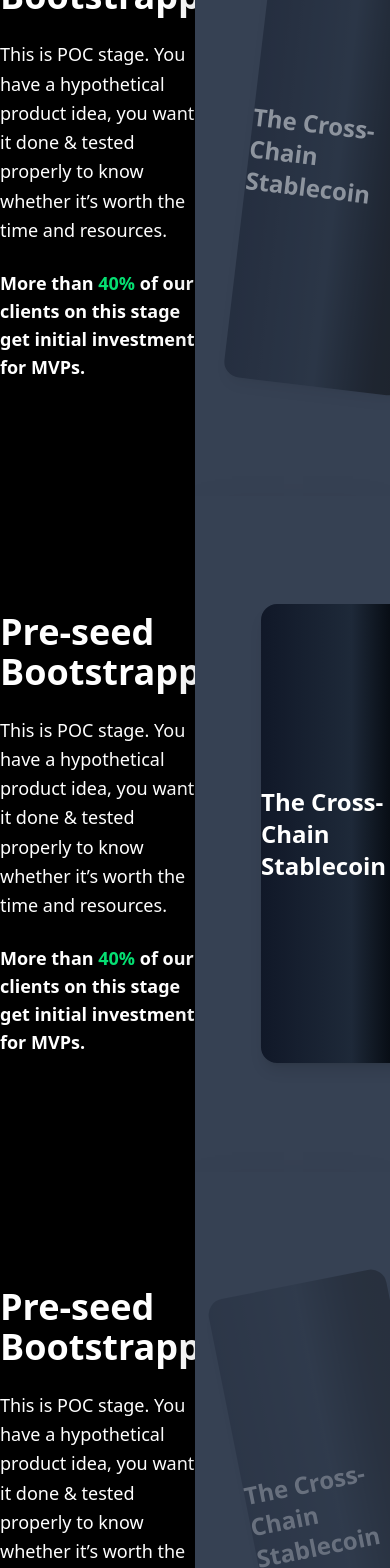
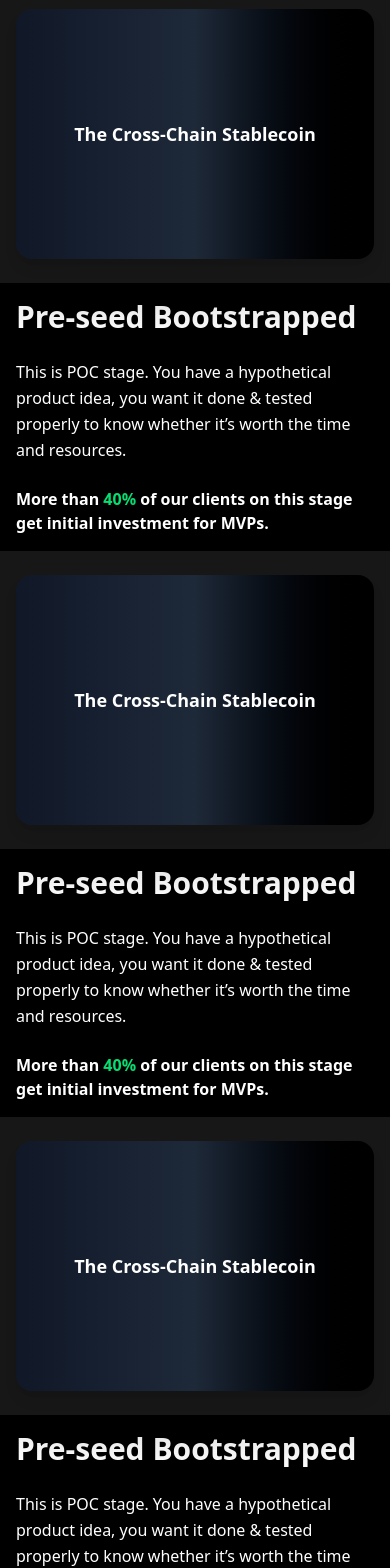
Before and after one commit to kanji2001/Scroll-project-react, a React (Vite) app: page / in a window 390 px wide. Shown: the part 432-2000 px from the top of the page. Built offline with nearby package versions, Linux system fonts and the light colour scheme.

Commit message:
update-animation-scroll

```diff
--- a/src/App.jsx
+++ b/src/App.jsx
@@ -1,14 +1,13 @@
 import React from 'react'
 import './App.css'
 import Rotation from './Components/Rotation'
-// import Ui from './Components/Ui'
 
 function App() {
 
   return (
     <>
       <Rotation/>
-      {/* <Ui/> */}
+
     </>
   )
 }
--- a/src/Components/Rotation.jsx
+++ b/src/Components/Rotation.jsx
@@ -1,5 +1,5 @@
-import React, { useRef } from "react";
-import { motion, useScroll, useSpring, useTransform } from "framer-motion";
+import React, { useEffect, useRef, useState } from "react";
+import { motion, useScroll, useTransform } from "framer-motion";
 
 const Rotation = () => {
   const containerRef = useRef(null);
@@ -7,103 +7,132 @@ const Rotation = () => {
   const div2Ref = useRef(null);
   const div3Ref = useRef(null);
 
+  const [isMobile, setIsMobile] = useState(window.innerWidth <= 765);
+
+  useEffect(() => {
+    const handleResize = () => {
+      setIsMobile(window.innerWidth <= 765);
+    };
+
+    window.addEventListener("resize", handleResize);
+    return () => {
+      window.removeEventListener("resize", handleResize);
+    };
+  }, []);
+
   const { scrollYProgress: scrollDiv1 } = useScroll({
     target: div1Ref,
-    offset: ["start end", "center center", "end start"]
-  })
+    offset: ["start end", "center center", "end start"],
+  });
 
   const { scrollYProgress: scrollDiv2 } = useScroll({
     target: div2Ref,
-    offset: ["start end", "center center", "end start"]
-  })
+    offset: ["start end", "center center", "end start"],
+  });
 
   const { scrollYProgress: scrollDiv3 } = useScroll({
     target: div3Ref,
-    offset: ["start end", "center center", "end start"]
-  })
+    offset: ["start end", "center center", "end start"],
+  });
 
-  const rotateDiv1 = useTransform(scrollDiv1, [0, 0.5, 1], [-15, 0, 15])
-  const rotateDiv2 = useTransform(scrollDiv2, [0, 0.5, 1], [-20, 0, 20])
-  const rotateDiv3 = useTransform(scrollDiv3, [0, 0.5, 1], [-25, 0, 25])
+  const rotateDiv1 = useTransform(
+    scrollDiv1,
+    [0, 0.5, 1],
+    isMobile ? [0, 0, 0] : [-15, 0, 15]
+  );
+  const rotateDiv2 = useTransform(
+    scrollDiv2,
+    [0, 0.5, 1],
+    isMobile ? [0, 0, 0] : [-20, 0, 20]
+  );
+  const rotateDiv3 = useTransform(
+    scrollDiv3,
+    [0, 0.5, 1],
+    isMobile ? [0, 0, 0] : [-25, 0, 0]
+  );
 
-  const opacityDiv1 = useTransform(scrollDiv1, [0, 0.5, 0.9], [0, 1, 0])
-  const opacityDiv2 = useTransform(scrollDiv2, [0.2, 0.5, 0.9], [0, 1, 0])
-  const opacityDiv3 = useTransform(scrollDiv3, [0.2, 0.5, 0.9], [0, 1, 1])
-
-
+  const opacityDiv1 = useTransform(
+    scrollDiv1,
+    [0, 0.5, 0.9],
+    isMobile ? [1, 1, 1] : [0, 1, 0]
+  );
+  const opacityDiv2 = useTransform(
+    scrollDiv2,
+    [0.2, 0.5, 0.9],
+    isMobile ? [1, 1, 1] : [0, 1, 0]
+  );
+  const opacityDiv3 = useTransform(
+    scrollDiv3,
+    [0.2, 0.5, 0.9],
+    isMobile ? [1, 1, 1] : [0, 1, 1]
+  );
 
   return (
     <motion.div
       ref={containerRef}
-      className="w-screen h-[300vh] flex flex-col items-center justify-center bg-black overflow-hidden no-scrollbar"
+      className="w-screen h-[300vh] flex flex-col items-center justify-center bg-black overflow-hidden no-scrollbar px-0"
     >
-      <motion.div className="grid grid-cols-12  w-full px-0">
-        {/* Pre-seed Bootstrapped Section */}
-        <div className="col-span-6 h-[80vh] flex flex-col justify-center items-start text-white space-y-6">
-          <h2 className="text-4xl font-bold">Pre-seed Bootstrapped</h2>
-          <p className="text-lg leading-relaxed">
+      <motion.div className="grid grid-cols-1 md:grid-cols-12 w-full px-0">
+        {/* First div */}
+        <div className="md:col-span-6 h-auto md:h-[80vh] flex flex-col justify-center items-start text-white space-y-6 px-4 py-4 md:py-0 md:px-0 order-2 md:order-1">
+          <h2 className="text-3xl md:text-4xl font-bold">Pre-seed Bootstrapped</h2>
+          <p className="text-base md:text-lg leading-relaxed">
             This is POC stage. You have a hypothetical product idea, you want it done & tested properly to know whether it’s worth the time and resources.
           </p>
-          <p className="text-lg font-semibold">
+          <p className="text-base md:text-lg font-semibold">
             More than <span className="text-green-400">40%</span> of our clients on this stage get initial investment for MVPs.
           </p>
         </div>
-
-        {/* Right Section */}
-        <div className="col-span-6 h-[80vh] bg-gray-700 shadow-2xl relative flex items-center justify-end">
+        <div className="md:col-span-6 h-auto md:h-[80vh] bg-[#171717] shadow-2xl relative flex items-center justify-center md:justify-end py-6 md:py-0 px-4 md:px-0 order-1 md:order-2">
           <motion.div
             ref={div1Ref}
-            className="w-[93%] h-[68%] bg-gradient-to-r from-gray-900 rounded-2xl via-gray-800 to-black  shadow-lg flex items-center justify-center text-white text-2xl font-semibold absolute -right-10 "
+            className="w-full md:w-[93%] h-[250px] md:h-[68%] bg-gradient-to-r from-gray-900 via-gray-800 to-black rounded-2xl shadow-lg flex items-center justify-center text-white text-lg md:text-2xl font-semibold md:absolute md:-right-8 "
             style={{ rotate: rotateDiv1, opacity: opacityDiv1 }}
           >
             The Cross-Chain Stablecoin
           </motion.div>
         </div>
 
-        <div className="col-span-6 h-[80vh] flex flex-col justify-center items-start text-white space-y-6">
-          <h2 className="text-4xl font-bold">Pre-seed Bootstrapped</h2>
-          <p className="text-lg leading-relaxed">
+        {/* Second div */}
+        <div className="md:col-span-6 h-auto md:h-[80vh] flex flex-col justify-center items-start text-white space-y-6 px-4 py-4 md:py-0 md:px-0 order-3 md:order-4">
+          <h2 className="text-3xl md:text-4xl font-bold">Pre-seed Bootstrapped</h2>
+          <p className="text-base md:text-lg leading-relaxed">
             This is POC stage. You have a hypothetical product idea, you want it done & tested properly to know whether it’s worth the time and resources.
           </p>
-          <p className="text-lg font-semibold">
+          <p className="text-base md:text-lg font-semibold">
             More than <span className="text-green-400">40%</span> of our clients on this stage get initial investment for MVPs.
           </p>
         </div>
-
-        {/* Right Section */}
-        <div className="col-span-6 h-[80vh] bg-gray-700  shadow-2xl relative flex items-center justify-end">
+        <div className="md:col-span-6 h-auto md:h-[80vh] bg-[#171717] shadow-2xl relative flex items-center justify-center md:justify-end py-6 md:py-0 px-4 md:px-0 order-2 md:order-4">
           <motion.div
             ref={div2Ref}
-            className="w-[93%] h-[68%] bg-gradient-to-r from-gray-900 rounded-2xl via-gray-800 to-black  shadow-lg flex items-center justify-center text-white text-2xl font-semibold absolute -right-13"
+            className="w-full md:w-[93%] h-[250px] md:h-[68%] bg-gradient-to-r from-gray-900 via-gray-800 to-black rounded-2xl shadow-lg flex items-center justify-center text-white text-lg md:text-2xl font-semibold md:absolute md:-right-8 "
             style={{ rotate: rotateDiv2, opacity: opacityDiv2 }}
           >
             The Cross-Chain Stablecoin
           </motion.div>
         </div>
 
-        <div className="col-span-6 h-[80vh] flex flex-col justify-center items-start text-white space-y-6">
-          <h2 className="text-4xl font-bold">Pre-seed Bootstrapped</h2>
-          <p className="text-lg leading-relaxed">
+        {/* Third div */}
+        <div className="md:col-span-6 h-auto md:h-[80vh] flex flex-col justify-center items-start text-white space-y-6 px-4 py-4 md:py-0 md:px-0 order-5 md:order-6">
+          <h2 className="text-3xl md:text-4xl font-bold">Pre-seed Bootstrapped</h2>
+          <p className="text-base md:text-lg leading-relaxed">
             This is POC stage. You have a hypothetical product idea, you want it done & tested properly to know whether it’s worth the time and resources.
           </p>
-          <p className="text-lg font-semibold">
+          <p className="text-base md:text-lg font-semibold">
             More than <span className="text-green-400">40%</span> of our clients on this stage get initial investment for MVPs.
           </p>
         </div>
-
-        {/* Right Section */}
-        <div className="col-span-6 h-[80vh] bg-gray-700  shadow-2xl relative flex items-center justify-end">
+        <div className="md:col-span-6 h-auto md:h-[80vh] bg-[#171717] shadow-2xl relative flex items-center justify-center md:justify-end py-6 md:py-0 px-4 md:px-0 order-4 md:order-6">
           <motion.div
             ref={div3Ref}
-            className="w-[93%] h-[68%] bg-gradient-to-r from-gray-900 via-gray-800 to-black rounded-2xl shadow-lg flex items-center justify-center text-white text-2xl font-semibold absolute -right-10"
-            style={{ rotate: rotateDiv3, opacity: opacityDiv3, }}
+            className="w-full md:w-[93%] h-[250px] md:h-[68%] bg-gradient-to-r from-gray-900 via-gray-800 to-black rounded-2xl shadow-lg flex items-center justify-center text-white text-lg md:text-2xl font-semibold md:absolute md:-right-8 "
+            style={{ rotate: rotateDiv3, opacity: opacityDiv3 }}
           >
             The Cross-Chain Stablecoin
           </motion.div>
         </div>
-
       </motion.div>
-
     </motion.div>
   );
 };
```
